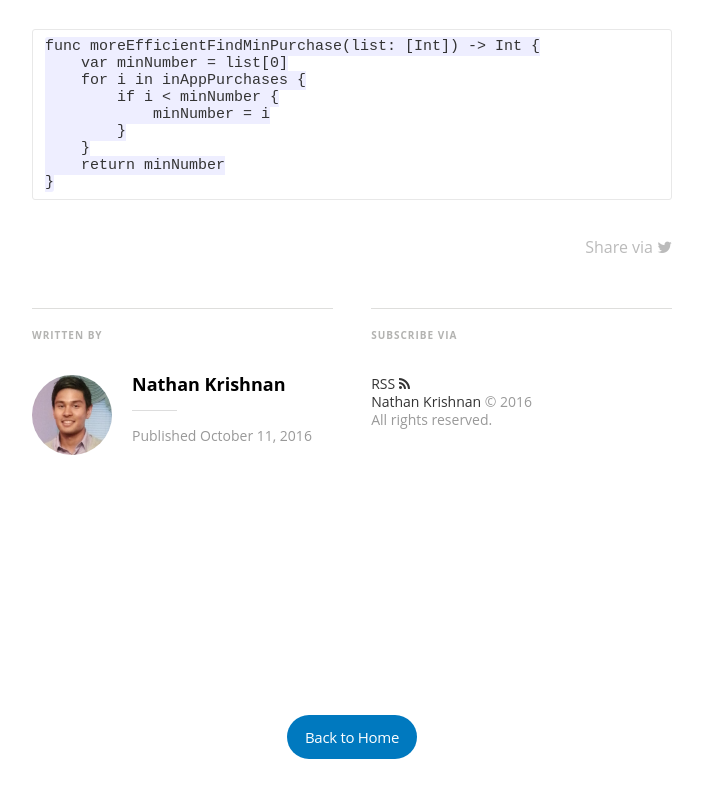
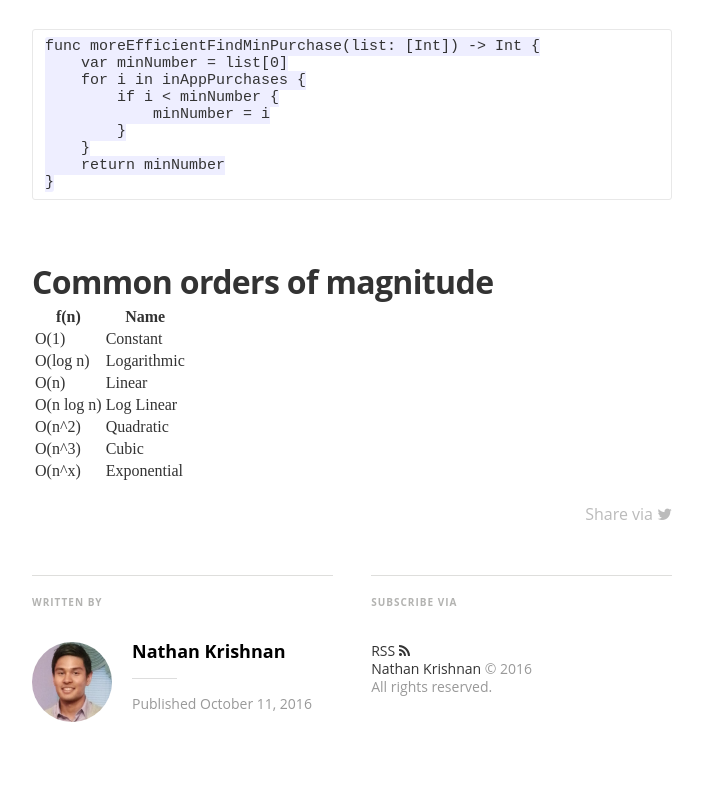
Before and after one commit to nathankrishnan/nathankrishnan.github.io, a Jekyll site: the page built from _posts/2016-10-11-big-o-notation.md, in a window 1280 px wide and 900 px high, scrolled down 3224 px. Shown: the top 798 px of the window, without its empty margins (288-991 px from the left). Built offline with Jekyll 4.4.1, drawn with Linux system fonts in a browser that asks for light colours; nearby versions of some CDN libraries; some web fonts are replaced; comment, search, counter and statistics services are not loaded; some of the changed text lies outside the part shown.

Commit message:
Update 2016-10-11-big-o-notation.md

````diff
--- a/_posts/2016-10-11-big-o-notation.md
+++ b/_posts/2016-10-11-big-o-notation.md
@@ -83,3 +83,14 @@ func moreEfficientFindMinPurchase(list: [Int]) -> Int {
     return minNumber
 }
 ```
+# Common orders of magnitude
+
+| f(n)          | Name          |
+| ------------- |---------------|
+| O(1)          | Constant      |
+| O(log n)      | Logarithmic   |
+| O(n)          | Linear        |
+| O(n log n)    | Log Linear    |
+| O(n^2)        | Quadratic     |
+| O(n^3)        | Cubic         |
+| O(n^x)        | Exponential   |
````
Also changed, not shown: other parts of _posts/2016-10-11-big-o-notation.md (+1 -1 lines).
